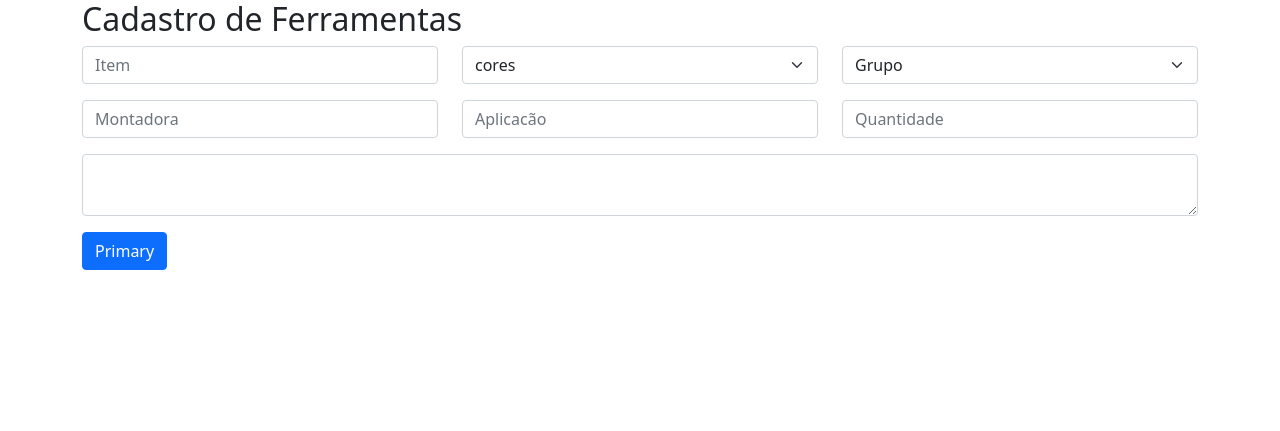
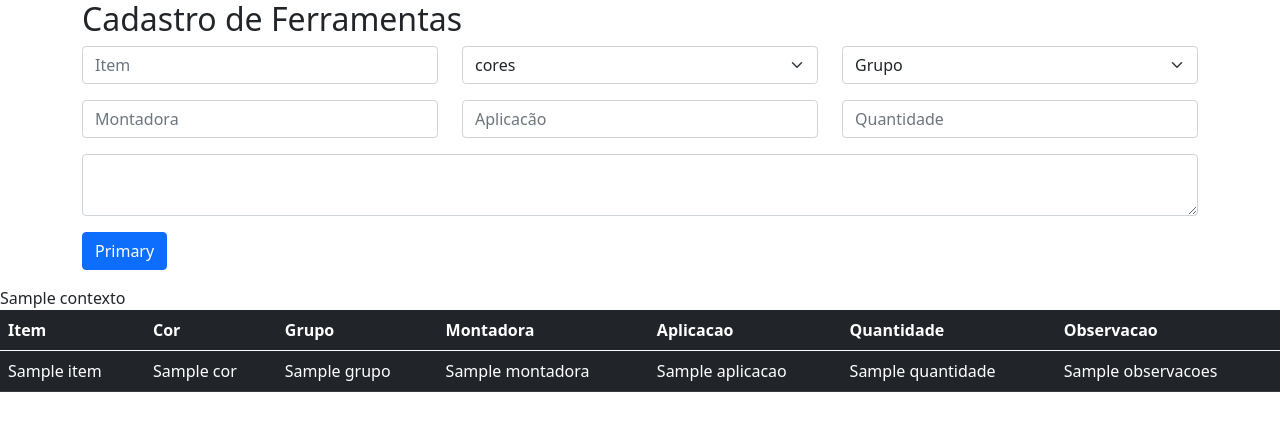
Before and after one commit to SamuelAvelino11/qrindus, a Django app: template templates/crud.html in a window 1280 px wide. Shown: the top 431 px of the page. Run offline with Django 5.2, Linux system fonts and the light colour scheme; the template is opened without the code that fills it: most values are stand-ins (such as "Sample title", 1, 10 or a date in 2020); some libraries are stand-ins or nearby versions.

Commit message:
view crud

```diff
--- a/core/models.py
+++ b/core/models.py
@@ -15,7 +15,7 @@ class ferramentas(models.Model):
     observacoes = models.CharField(max_length=255, null=True)
 
     class Meta:
-        db_table: 'ferramentas'
+        db_table = 'ferramentas'
 
 
 class PecasFaltantes(models.Model):
@@ -27,7 +27,7 @@ class PecasFaltantes(models.Model):
     observacoes = models.CharField(max_length=255, null=True)
 
     class Meta:
-        db_table: 'faltantes'
+        db_table = 'faltantes'
 
 class Pecas(models.Model):
     id = models.AutoField(primary_key=True)
@@ -40,7 +40,7 @@ class Pecas(models.Model):
     observacoes = models.CharField(max_length=255, null=True)
 
     class Meta:
-        db_table: 'pecas'
+        db_table = 'pecas'
 
 
 
--- a/templates/Menu.html
+++ b/templates/Menu.html
@@ -10,16 +10,14 @@
 <div class="container">
     <h1 style="text-align: center;">Menu Principal</h1>
     <div class="row">
-        {% for photo in photos %}
             <div class="col-md-4">
                 <div class="card mb-4 shadow-sm">
-                    <img class="card-img-top" src="{{ photo.image.url }}" alt="{{ photo.description }}">
+                    <img class="card-img-top" src="C:/Projects/fourProject/qrIndus/static/img/ferramentas.png" alt="{{ photo.description }}">
                     <div class="card-body">
-                        <p class="card-text">{{ photo.description }}</p>
+                        <p class="card-text"></p>
                     </div>
                 </div>
             </div>
-        {% endfor %}
         </div>
 </div>
 </body>
--- a/templates/crud.html
+++ b/templates/crud.html
@@ -61,5 +61,34 @@
             </div>
         </form>
     </div>
+
+    {{ contexto.nome }}
+<table class="table table-dark table-hover">
+    <thead>
+        <th scope="col">Item</th>
+        <th scope="col">Cor</th>
+        <th scope="col">Grupo</th>
+        <th scope="col">Montadora</th>
+        <th scope="col">Aplicacao</th>
+        <th scope="col">Quantidade</th>
+        <th scope="col">Observacao</th>
+    </thead>
+
+    <tbody>
+        {% for dado in dados %}
+            <tr>
+                <td>{{ dado.item }}</td>
+                <td>{{ dado.cor }}</td>
+                <td>{{ dado.grupo }}</td>
+                <td>{{ dado.montadora }}</td>
+                <td>{{ dado.aplicacao }}</td>
+                <td>{{ dado.quantidade }}</td>
+                <td>{{ dado.observacoes }}</td>
+
+            </tr>
+        {% endfor %}
+    </tbody>
+</table>
+
 </body>
 </html>
```
Also changed, not shown: other parts of templates/crud.html (+12 -12 lines), core/views.py (+16 -21 lines), core/migrations/0001_initial.py (added).
